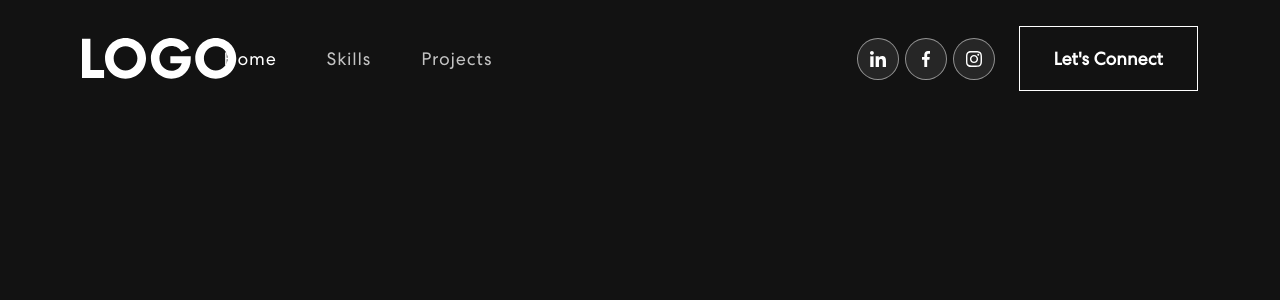
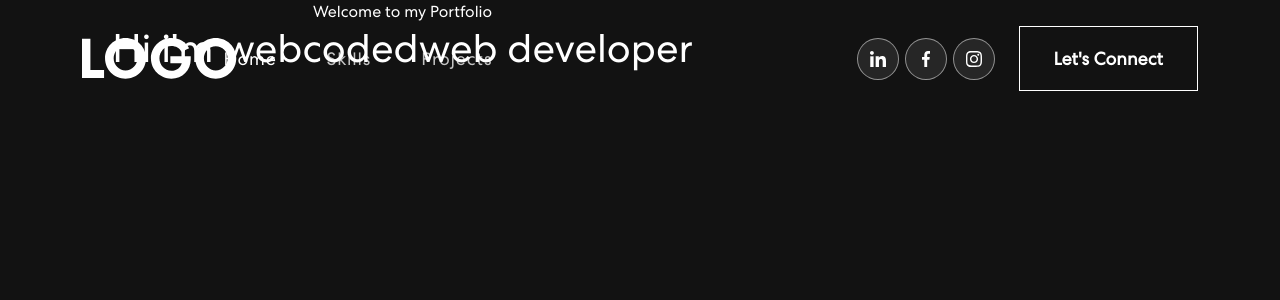
Before and after one commit to LateInGame/react-app, a React (Create React App) app: page / in a window 1280 px wide. Shown: the top 300 px of the page. Built offline with nearby package versions, Linux system fonts and the light colour scheme.

Commit message:
initialized banner const with container row and col from bootstrap

```diff
--- a/src/App.js
+++ b/src/App.js
@@ -1,4 +1,5 @@
 import { NavBar } from './components/NavBar.js';
+import { Banner } from './components/Banner.js';
 import './App.css';
 import 'bootstrap/dist/css/bootstrap.min.css';
 
@@ -6,6 +7,7 @@ function App() {
   return (
     <div className="App">
       <NavBar />
+      <Banner />
     </div>
   );
 }
--- /dev/null
+++ b/src/components/Banner.js
@@ -0,0 +1,18 @@
+import { Container, Row, Col } from "react-bootstrap"
+
+export const Banner = () => {
+  return(
+    <section className="banner" id="home">
+      <Container>
+        <Row className="align-items-center">
+          <Col xs={12} md={6} xl={7}>
+            <span className="tagline">Welcome to my Portfolio</span>
+            <h1>{"Hi i'm webcoded"}<span className="wrap">web developer</span></h1>
+
+          </Col>
+        </Row>
+      </Container>
+
+    </section>
+  )
+}
```
